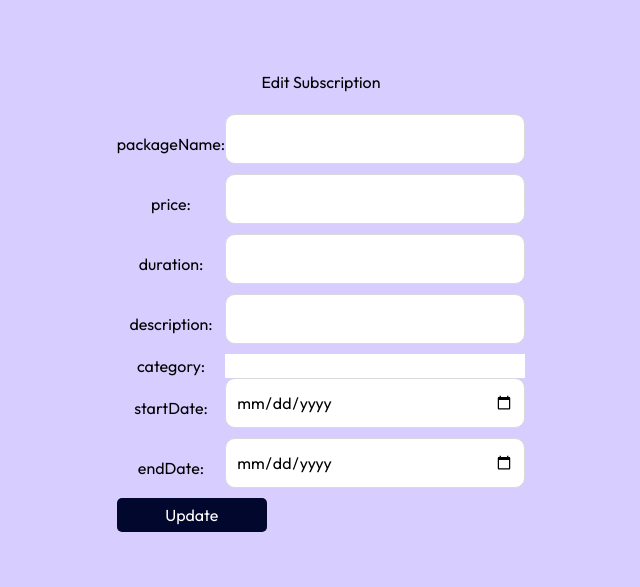
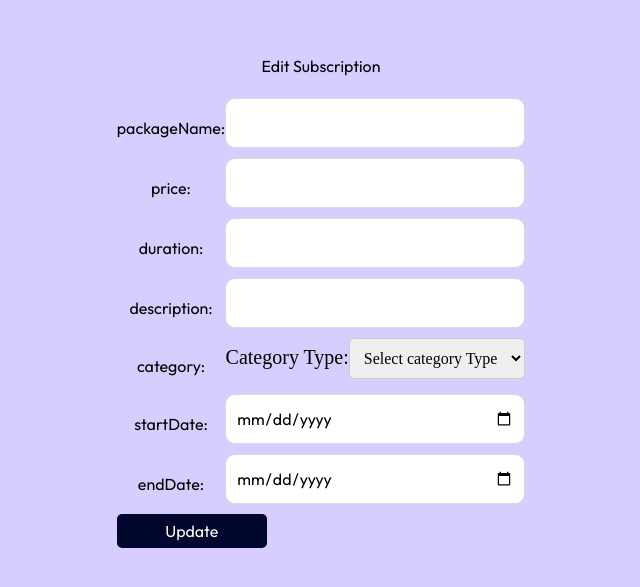
Before and after one commit to Leashaniya/ComfyFitness, a React (Vite) app in the folder frontend/: page /subscription/update/1 in a window 1280 px wide. Shown: the part 131-718 px from the top of the page, without its empty margins (319-959 px from the left). Built offline with nearby package versions, Linux system fonts and the light colour scheme; no server answers.

Commit message:
added category type

```diff
--- a/frontend/src/components/EditManager.jsx
+++ b/frontend/src/components/EditManager.jsx
@@ -104,6 +104,7 @@ function EditManager() {
             <option value="Supplier">Supplier</option>
             <option value="Feedback">Feedback</option>
             <option value="Finance">Finance</option>
+
             <option value="Order">Order</option>
           </select>
         </label>
--- a/frontend/src/components/EditSubscription.jsx
+++ b/frontend/src/components/EditSubscription.jsx
@@ -118,13 +118,19 @@ function EditSubscription() {
             <tr>
               <td>category:</td>
               <td>
-                <input
-                  name="category"
-                  value={formData.category}
-                  onChange={handleChange}
-                  style={{ width: "300px" }} // Adjust the width as needed
-                  required
-                />
+              <label>
+          Category Type:
+          <select
+            name="category"
+            value={formData.category}
+            onChange={handleChange}
+            required
+          >
+            <option value="">Select category Type</option>
+            <option value="Special">Special</option>
+            <option value="Normal">Normal</option>
+          </select>
+        </label>
               </td>
             </tr>
             <tr>
--- a/frontend/src/components/SubscriptionAdd.jsx
+++ b/frontend/src/components/SubscriptionAdd.jsx
@@ -101,15 +101,17 @@ function SuscriptionAdd() {
         <div className="form2">
         <div className="devb">
         <label>
-        Category:
-          <input
-            type="text"
+          Category Type:
+          <select
             name="category"
             value={formData.category}
             onChange={handleChange}
             required
-          />
-
+          >
+            <option value="">Select category Type</option>
+            <option value="Special">Special</option>
+            <option value="Normal">Normal</option>
+          </select>
         </label>
         </div>
         <div className="devb"><label>
```
Also changed, not shown: 1 other file (tests, documents, lock files or other folders).
